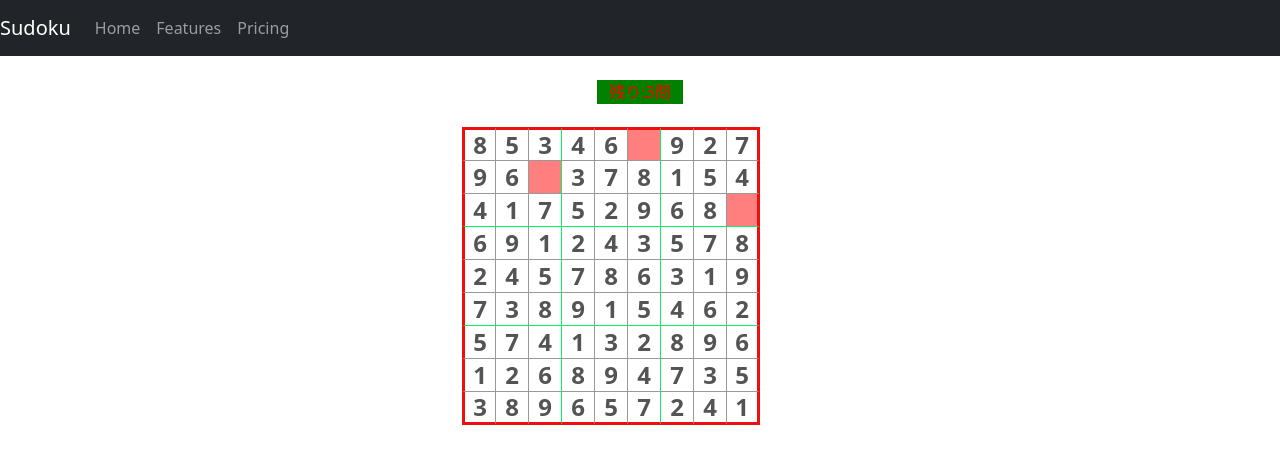
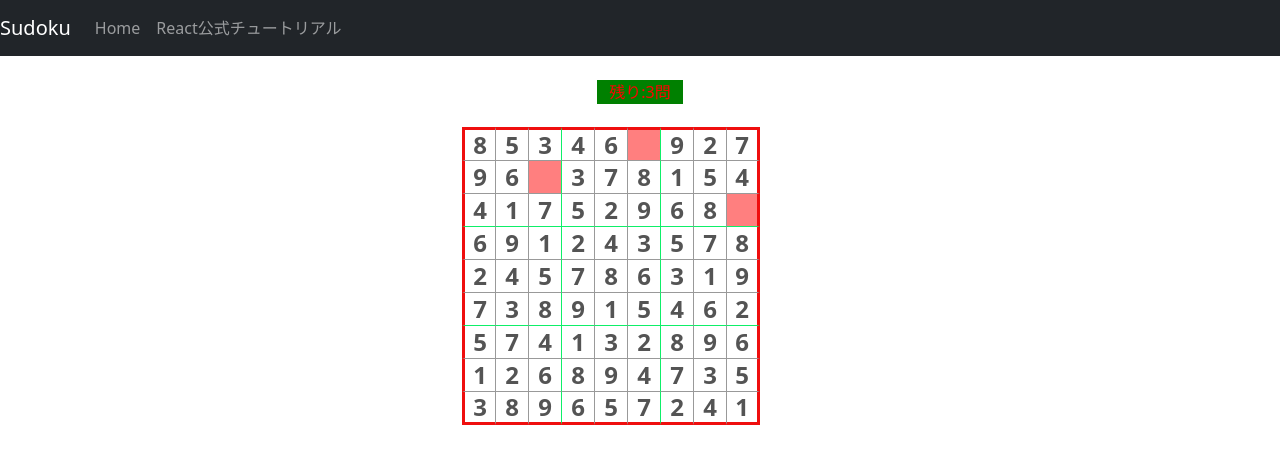
Before and after one commit to 8PCWM47BP34E4PBZ/sudoku, a Next.js app: page / in a window 1280 px wide. Shown: the top 464 px of the page. Built offline with nearby package versions, Linux system fonts and the light colour scheme.

Commit message:
modify header

```diff
--- a/components/header.tsx
+++ b/components/header.tsx
@@ -4,15 +4,12 @@ import { Navbar, Nav } from "react-bootstrap";
 export default function Header() {
   return (
     <Navbar collapseOnSelect expand="lg" bg="dark" variant="dark">
-      <Navbar.Brand href="#home">
-        Sudoku
-      </Navbar.Brand>
+      <Navbar.Brand href="/">Sudoku</Navbar.Brand>
       <Navbar.Toggle aria-controls="responsive-navbar-nav" />
       <Navbar.Collapse id="responsive-navbar-nav">
         <Nav className="mr-auto">
-          <Nav.Link href="#home">Home</Nav.Link>
-          <Nav.Link href="#features">Features</Nav.Link>
-          <Nav.Link href="#pricing">Pricing</Nav.Link>
+          <Nav.Link href="/">Home</Nav.Link>
+          <Nav.Link href="/react-doc">React公式チュートリアル</Nav.Link>
         </Nav>
       </Navbar.Collapse>
     </Navbar>
```
